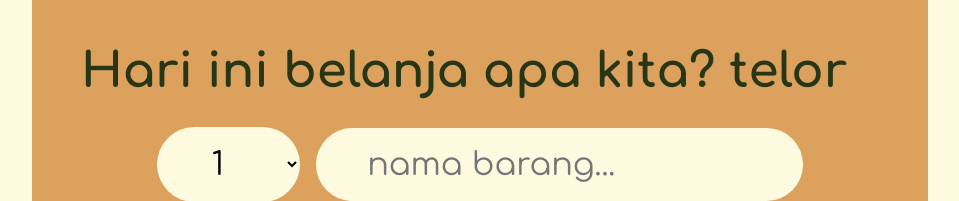
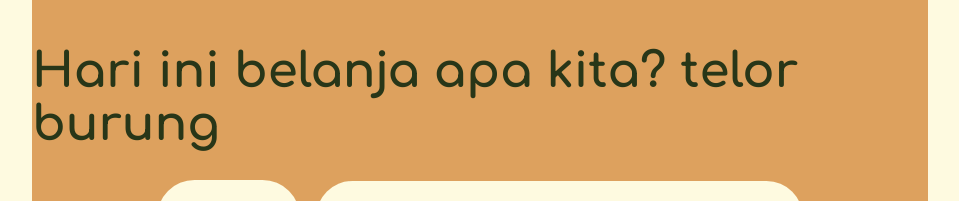
Before and after one commit to zakiyadnan/react-catatan-belanja, a React (Vite) app: page / in a window 1280 px wide. Shown: the top 201 px of the page, without its empty margins (160-1119 px from the left). Built offline with nearby package versions, Linux system fonts and the light colour scheme; a web font is replaced by a local one.

Commit message:
second commit

```diff
--- a/src/components/Header.jsx
+++ b/src/components/Header.jsx
@@ -1,7 +1,7 @@
 function Header() {
   return (
     <form className="add-form">
-      <h3>Hari ini belanja apa kita? telor</h3>
+      <h3>Hari ini belanja apa kita? telor burung</h3>
       <div>
         <select>
           <option value="1">1</option>
```
